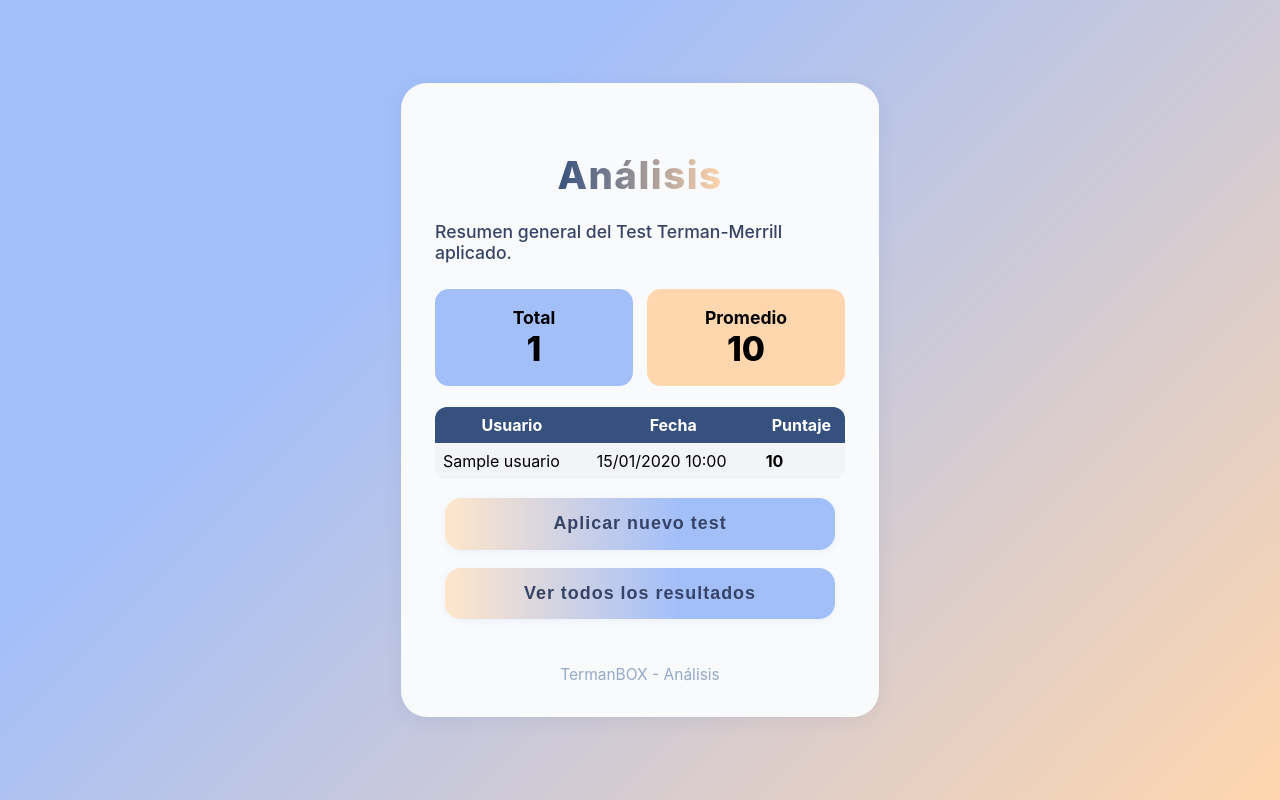
After one commit to rubio-dev/TermanBOX, a PHP site: page /modules/analysis/index.php in a window 1280 px wide. The commit adds this page. Run offline with PHP 8.4, Linux system fonts and the light colour scheme; tables that the repository leaves empty or names only in its code hold one stand-in row (values such as "Sample post").

Commit message:
Creación del modulo de de análisis.

```diff
--- /dev/null
+++ b/assets/css/indexAnalysis.css
@@ -0,0 +1,89 @@
+:root {
+    --azul-pastel: #a3bffa;
+    --azul-marino-pastel: #37517e;
+    --naranja-pastel: #ffd6ae;
+    --naranja-pastel-2: #ffe6cb;
+    --blanco: #f9fafc;
+    --gris-suave: #f3f4f8;
+    --sombra: 0 4px 18px 0 rgba(55,81,126,0.08);
+    --radius: 26px;
+    --trans: 0.19s;
+}
+
+body {
+    min-height: 100vh;
+    margin: 0;
+    font-family: 'Inter', 'Segoe UI', Arial, sans-serif;
+    background: linear-gradient(135deg, var(--azul-pastel) 30%, var(--naranja-pastel) 100%);
+    display: flex;
+    align-items: center;
+    justify-content: center;
+}
+
+.container {
+    background: var(--blanco);
+    box-shadow: var(--sombra);
+    border-radius: var(--radius);
+    padding: 2.7rem 2.1rem 2.1rem 2.1rem;
+    min-width: 320px;
+    width: 100%;
+    max-width: 410px;
+    display: flex;
+    flex-direction: column;
+    align-items: center;
+}
+
+h1 {
+    font-size: 2.4rem;
+    margin-bottom: 0.4rem;
+    font-weight: 800;
+    background: linear-gradient(90deg, var(--azul-marino-pastel), var(--naranja-pastel));
+    -webkit-background-clip: text;
+    -webkit-text-fill-color: transparent;
+            background-clip: text;
+            color: transparent;
+    letter-spacing: 1.5px;
+}
+
+p {
+    margin-bottom: 1.6rem;
+    color: #374366;
+    font-weight: 500;
+    font-size: 1.1rem;
+}
+
+form {
+    width: 100%;
+    margin-bottom: 0.2rem;
+    display: flex;
+    justify-content: center;
+}
+
+button, .btn {
+    width: 95%;
+    background: linear-gradient(90deg, var(--naranja-pastel-2), var(--azul-pastel) 60%);
+    color: #374366;
+    font-weight: 700;
+    font-size: 1.12rem;
+    padding: 0.95rem 0;
+    margin-bottom: 1.12rem;
+    border: none;
+    border-radius: 16px;
+    box-shadow: 0 2px 7px rgba(163,191,250,0.15);
+    cursor: pointer;
+    transition: background var(--trans), transform 0.12s, color var(--trans);
+    letter-spacing: 1px;
+}
+
+button:hover, .btn:hover {
+    background: linear-gradient(90deg, var(--azul-pastel), var(--naranja-pastel-2) 70%);
+    color: #37517e;
+    transform: scale(1.04);
+}
+
+.footer {
+    margin-top: 28px;
+    color: #95a9c9;
+    font-size: 0.97rem;
+    text-align: center;
+}
--- /dev/null
+++ b/modules/analysis/index.php
@@ -0,0 +1,79 @@
+<?php
+require_once __DIR__ . '/../../config/db.php';
+$db = new Database();
+$conn = $db->connect();
+
+// Total de tests aplicados (intentos)
+$stmt = $conn->query("SELECT COUNT(*) FROM intentos");
+$total_tests = $stmt->fetchColumn();
+
+// Promedio de puntaje total (intentos)
+$stmt = $conn->query("SELECT AVG(puntaje_total) FROM intentos");
+$promedio = round($stmt->fetchColumn(), 2);
+
+// Últimos 3 resultados con nombre de usuario
+$stmt = $conn->query("
+    SELECT
+        usuarios.nombre,
+        intentos.fecha,
+        intentos.puntaje_total
+    FROM intentos
+    JOIN usuarios ON intentos.usuario_id = usuarios.id
+    ORDER BY intentos.fecha DESC
+    LIMIT 3
+");
+$ultimos = $stmt->fetchAll(PDO::FETCH_ASSOC);
+?>
+
+<!DOCTYPE html>
+<html lang="es">
+<head>
+    <meta charset="UTF-8">
+    <title>Análisis - TermanBOX</title>
+    <link rel="stylesheet" href="../../assets/css/indexAnalysis.css">
+</head>
+<body>
+    <div class="container">
+        <h1>Análisis</h1>
+        <p>Resumen general del Test Terman-Merrill aplicado.</p>
+
+        <!-- Tarjetas resumen -->
+        <div style="display: flex; gap: 14px; width: 100%; margin-bottom: 1.3rem;">
+            <div style="background: var(--azul-pastel); border-radius: 14px; padding: 1.1rem; flex:1; text-align: center;">
+                <span style="font-size: 1.1rem; font-weight: 700;">Total</span><br>
+                <span style="font-size: 2.1rem; font-weight: 800;"><?php echo $total_tests; ?></span>
+            </div>
+            <div style="background: var(--naranja-pastel); border-radius: 14px; padding: 1.1rem; flex:1; text-align: center;">
+                <span style="font-size: 1.1rem; font-weight: 700;">Promedio</span><br>
+                <span style="font-size: 2.1rem; font-weight: 800;"><?php echo $promedio; ?></span>
+            </div>
+        </div>
+
+        <!-- Últimos resultados -->
+        <div style="width: 100%; margin-bottom: 1.2rem;">
+            <table style="width: 100%; border-collapse: collapse; background: var(--gris-suave); border-radius: 12px; overflow: hidden;">
+                <thead>
+                    <tr style="background: var(--azul-marino-pastel); color: white;">
+                        <th style="padding: 8px; font-weight: 700;">Usuario</th>
+                        <th style="padding: 8px; font-weight: 700;">Fecha</th>
+                        <th style="padding: 8px; font-weight: 700;">Puntaje</th>
+                    </tr>
+                </thead>
+                <tbody>
+                    <?php foreach($ultimos as $row): ?>
+                    <tr>
+                        <td style="padding: 8px;"><?php echo htmlspecialchars($row['nombre']); ?></td>
+                        <td style="padding: 8px;"><?php echo date("d/m/Y H:i", strtotime($row['fecha'])); ?></td>
+                        <td style="padding: 8px; font-weight: 700;"><?php echo $row['puntaje_total']; ?></td>
+                    </tr>
+                    <?php endforeach; ?>
+                </tbody>
+            </table>
+        </div>
+
+        <button onclick="location.href='../../test.php'">Aplicar nuevo test</button>
+        <button onclick="location.href='../results/index.php'">Ver todos los resultados</button>
+        <div class="footer">TermanBOX - Análisis</div>
+    </div>
+</body>
+</html>
```
Also changed, not shown: index.php (+12 -2 lines), about.php (added).
